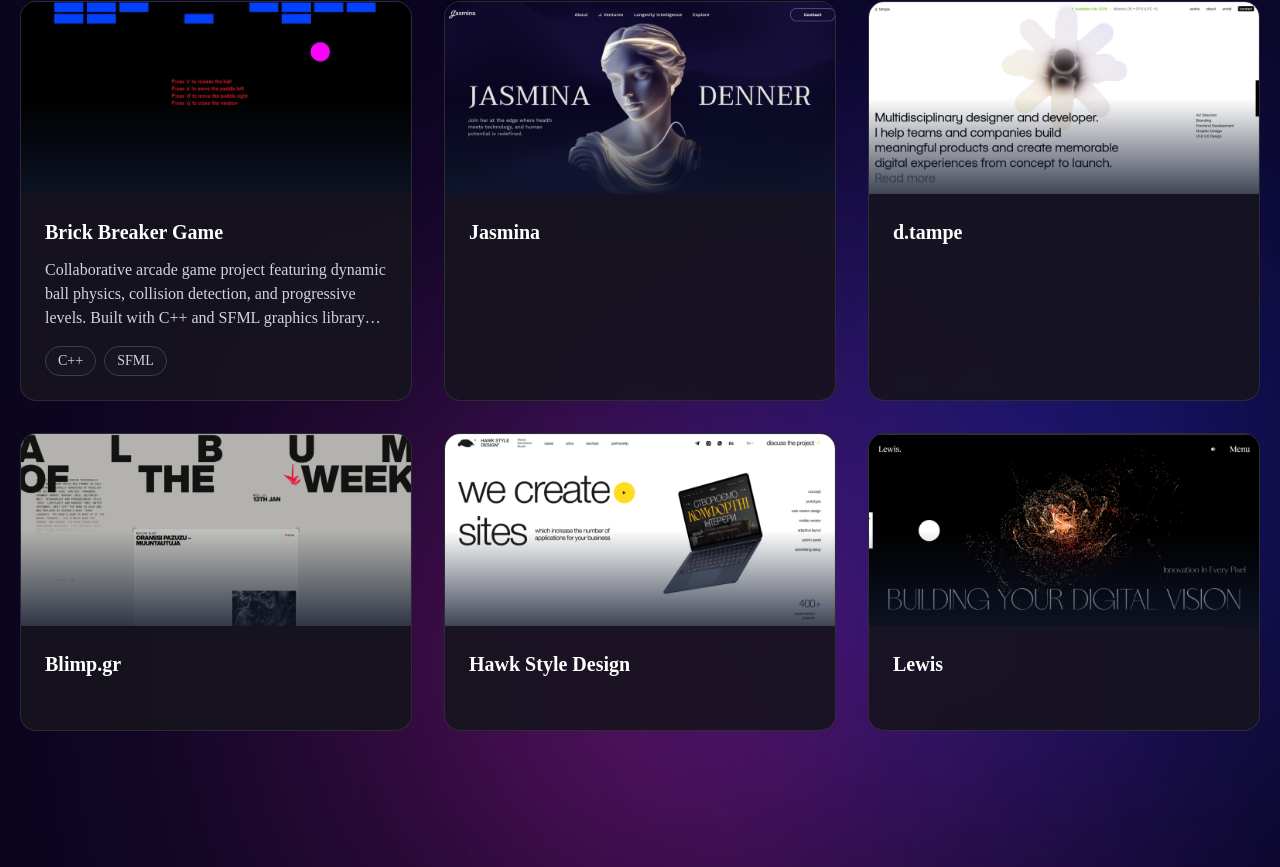
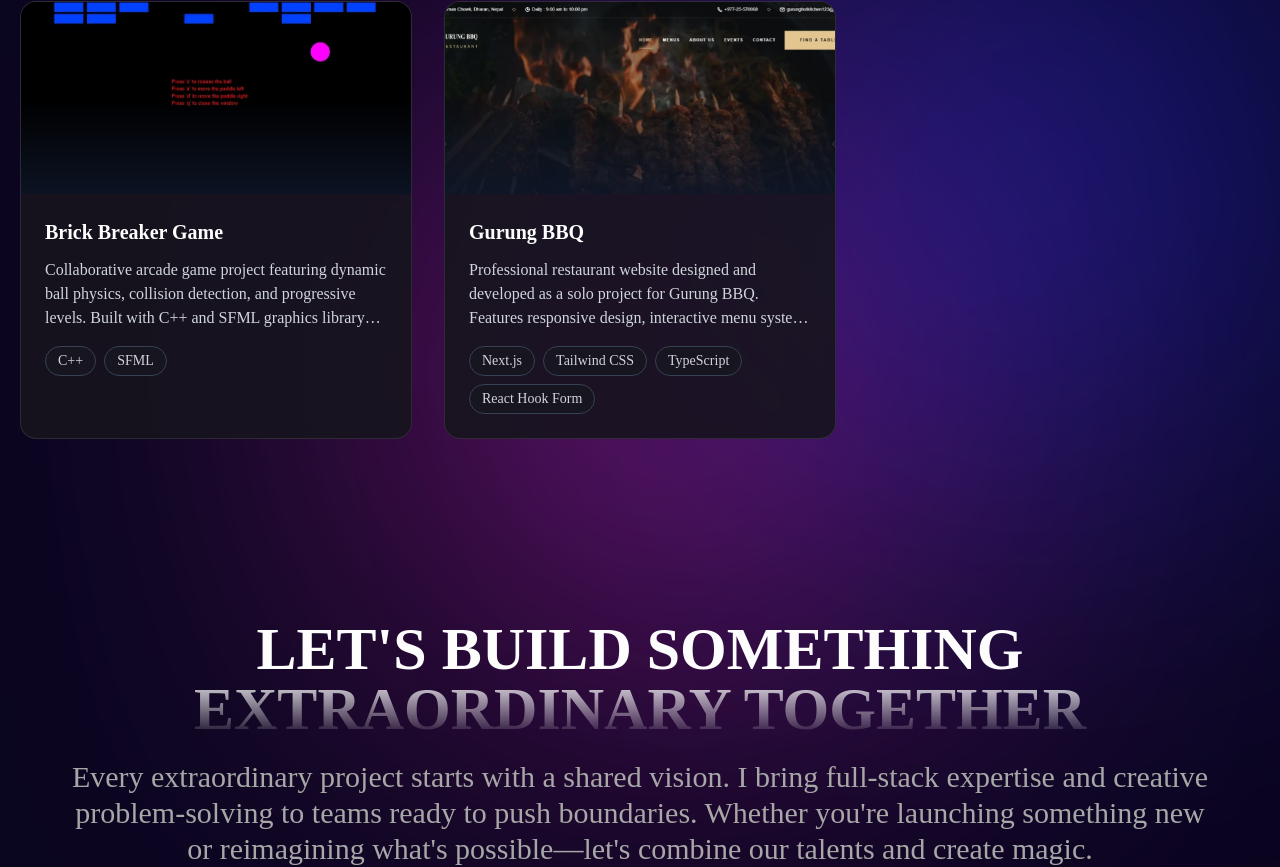
Before and after one commit to chyroshan066/roshan.dev, a Next.js app in the folder client/: page /projects in a window 1280 px wide. Shown: the part 495-1362 px from the top of the page. Built offline with nearby package versions, Linux system fonts and the light colour scheme.

Commit message:
fix: adjusted navbar margin

```diff
--- a/client/src/components/blocks/header/NavHeader.tsx
+++ b/client/src/components/blocks/header/NavHeader.tsx
@@ -70,14 +70,14 @@ export const NavHeader: React.FC = () => {
     }, [SCROLL_THRESHOLD_VH]);
 
     const navbarClasses = useMemo(() =>
-        `w-full max-w-7xl mx-auto my-5 flex items-center justify-between transition-all duration-300 ${isScrolled
+        `w-full my-5 flex items-center justify-between transition-all duration-300 ${isScrolled
             ? 'backdrop-blur-md bg-gradient-to-br from-[#ff28d5]/15 to-[#1c34ff]/15 py-3 px-5 md:my-2 rounded-[40px]'
             : 'md:my-10'
         }`, [isScrolled]
     );
 
     return (
-        <div className="w-full fixed z-50 top-0 left-0 px-5 flex justify-center">
+        <div className="w-full fixed z-50 top-0 left-0 px-5">
             <div className={navbarClasses}>
 
                 <Logo size={"3xl"} />
--- a/client/src/constants/projects.ts
+++ b/client/src/constants/projects.ts
@@ -12,53 +12,53 @@ export const projects: Project[] = [
   },
   {
     id: 2,
-    title: "Jasmina",
-    description: "",
-    img: "/images/p2.png",
-    technologies: [],
+    title: "Gurung BBQ",
+    description: "Professional restaurant website designed and developed as a solo project for Gurung BBQ. Features responsive design, interactive menu system, and seamless user experience to showcase authentic cuisine and enhance online presence. Built with modern web technologies focusing on performance and accessibility.",
+    img: "/images/projects/p2.webp",
+    technologies: ["Next.js", "Tailwind CSS", "TypeScript", "React Hook Form"],
     category: "client",
-    liveURL: "http://localhost:3000",
-    githubURL: "http://localhost:3000",
+    liveURL: "https://www.gurungbbq.com/",
+    githubURL: "https://github.com/chyroshan066/gurung-bbq",
   },
-  {
-    id: 3,
-    title: "d.tampe",
-    description: "",
-    img: "/images/p3.png",
-    technologies: [],
-    category: "personal",
-    liveURL: "",
-    githubURL: "http://localhost:3000",
-  },
-  {
-    id: 4,
-    title: "Blimp.gr",
-    img: "/images/p4.png",
-    technologies: [],
-    category: "client",
-    liveURL: "http://localhost:3000",
-    githubURL: "",
-  },
-  {
-    id: 5,
-    title: "Hawk Style Design",
-    description: "",
-    img: "/images/p5.png",
-    technologies: [],
-    category: "personal",
-    liveURL: "",
-    githubURL: "",
-  },
-  {
-    id: 6,
-    title: "Lewis",
-    description: "",
-    img: "/images/p6.png",
-    technologies: [],
-    category: "client",
-    liveURL: "",
-    githubURL: "",
-  },
+  // {
+  //   id: 3,
+  //   title: "d.tampe",
+  //   description: "",
+  //   img: "/images/p3.png",
+  //   technologies: [],
+  //   category: "personal",
+  //   liveURL: "",
+  //   githubURL: "http://localhost:3000",
+  // },
+  // {
+  //   id: 4,
+  //   title: "Blimp.gr",
+  //   img: "/images/p4.png",
+  //   technologies: [],
+  //   category: "client",
+  //   liveURL: "http://localhost:3000",
+  //   githubURL: "",
+  // },
+  // {
+  //   id: 5,
+  //   title: "Hawk Style Design",
+  //   description: "",
+  //   img: "/images/p5.png",
+  //   technologies: [],
+  //   category: "personal",
+  //   liveURL: "",
+  //   githubURL: "",
+  // },
+  // {
+  //   id: 6,
+  //   title: "Lewis",
+  //   description: "",
+  //   img: "/images/p6.png",
+  //   technologies: [],
+  //   category: "client",
+  //   liveURL: "",
+  //   githubURL: "",
+  // },
   {
     id: 7,
     title: "Brick Breaker Game",
```
Also changed, not shown: client/public/images/p2.png (deleted), client/public/images/projects/p2.webp (added).
